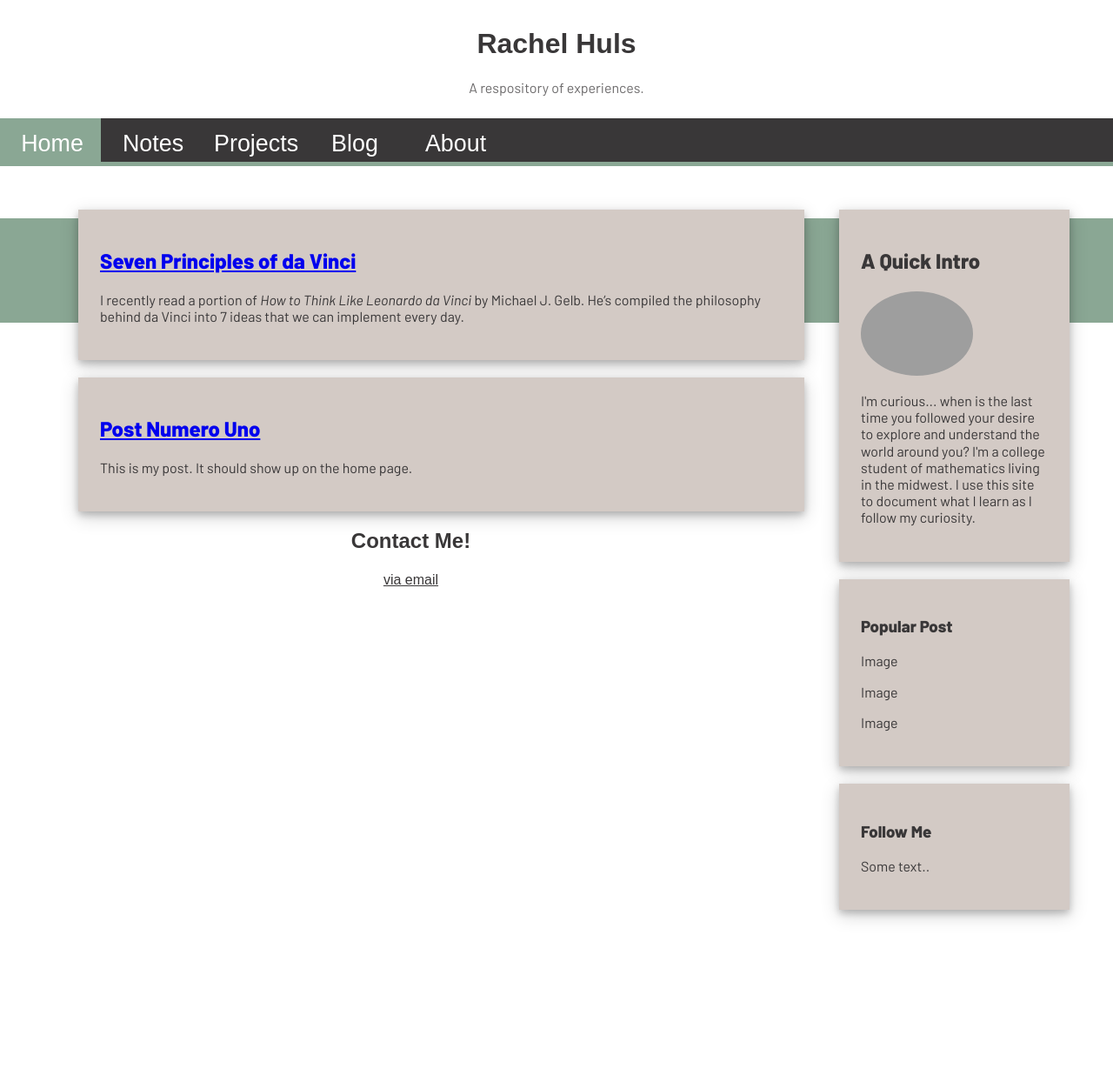
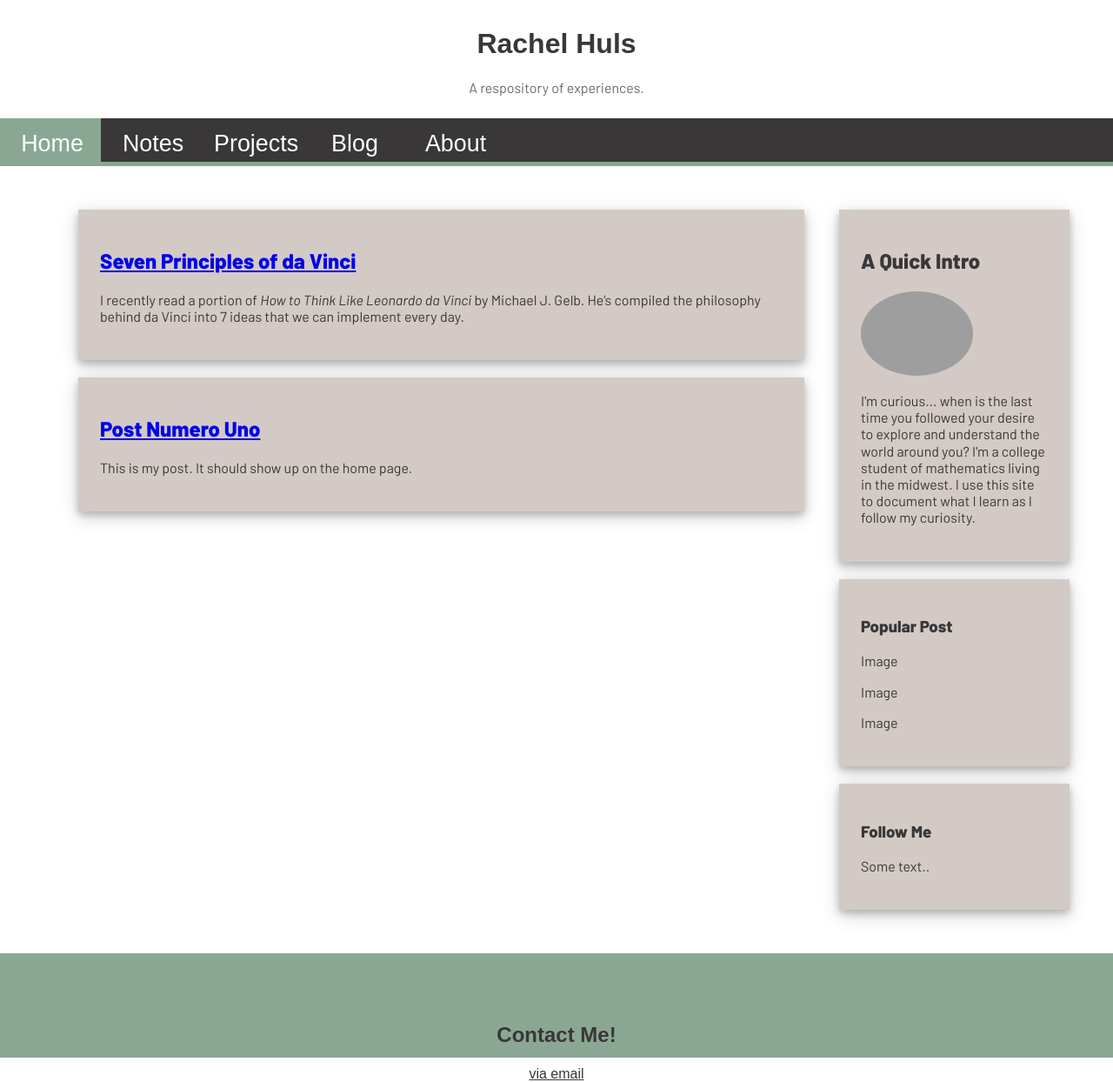
Before and after one commit to rachelhuls/rachelhuls.github.io, a Jekyll site: the page built from index.html, in a window 1280 px wide and 1244 px high. Shown: the whole window at 87% size. Built offline with Jekyll 4.4.1, drawn with Linux system fonts in a browser that asks for light colours; some web fonts are replaced.

Commit message:
Update main.scss

```diff
--- a/_sass/main.scss
+++ b/_sass/main.scss
@@ -106,7 +106,11 @@ body {
 .img-circle{
   border-radius: 50%;
 }
-
+.row:after {
+  content: "";
+  display: table;
+  clear: both;
+}
 .footer {
   color: #393738;
   background-color: #8AA794;
```
